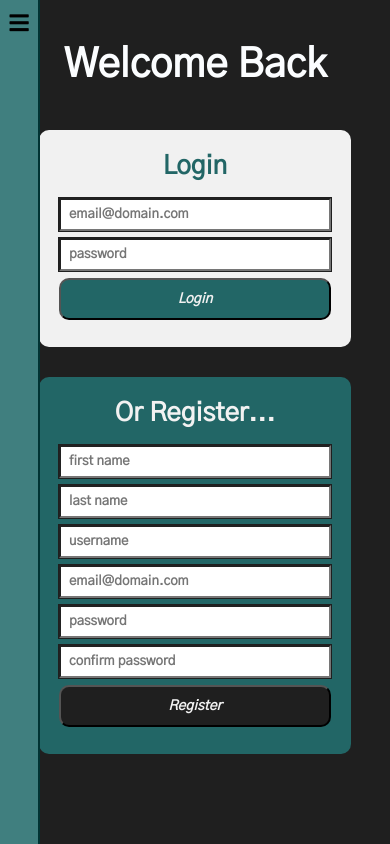
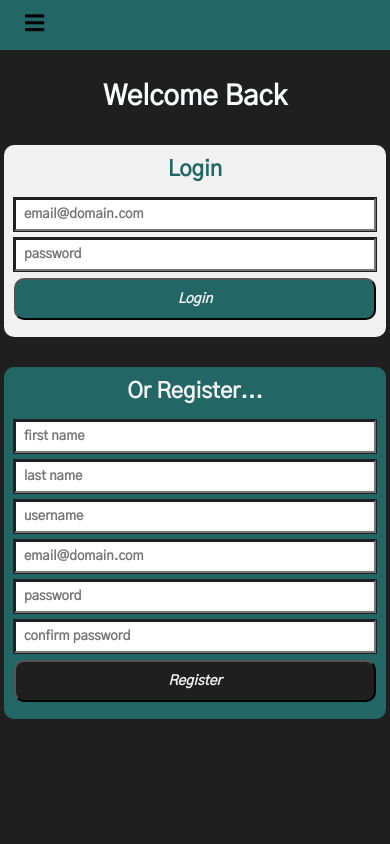
Before and after one commit to rezaa91/photo-gallery, a PHP site: page /login.php in a window 390 px wide. Run offline with PHP 8.4, Linux system fonts and the light colour scheme.

Commit message:
added media queries for responsiveness

```diff
--- a/src/css/base/base.css
+++ b/src/css/base/base.css
@@ -30,4 +30,9 @@ label{
 
 input{
     display:inline-block;
+    z-index:2;
 }
+
+a{
+    text-decoration:none;
+}
--- a/src/css/components/input.css
+++ b/src/css/components/input.css
@@ -4,6 +4,7 @@ input{
     box-shadow: 0px 0px 0px 1px rgb(31,31,31);
     color:rgb(31,31,31);
     font-weight:bold;
+    z-index:2;
 }
 
 input:focus{
@@ -13,9 +14,11 @@ input:focus{
 /*file images*/
 .file{
     box-shadow:none;
+    z-index:2;
 }
 
 textarea{
+    resize:none;
     padding:6px 8px;
     margin-bottom:7px;
     box-shadow: 0px 0px 0px 1px rgb(31,31,31);
--- a/src/css/layouts/containers.css
+++ b/src/css/layouts/containers.css
@@ -81,3 +81,34 @@
     font-size:12px;
     font-style:italic;
 }
+
+
+
+
+
+/*make containers responsive*/
+
+@media only screen and (max-width: 768px){
+    .offset{
+        padding:10px;
+        width:98%;
+    }
+}
+
+
+@media only screen and (max-width:576px){
+    .recent-panel{
+        width:100%;
+        margin: 10px auto;
+    }
+    .recent-title{
+        display:none;
+    }
+    .recent-img{
+        width:100%;
+        height:inherit;
+    }
+    .comment-wrapper{
+        height:200px;
+    }
+}
--- a/src/css/layouts/gallery.css
+++ b/src/css/layouts/gallery.css
@@ -6,10 +6,6 @@
 
 .panel-title{
     margin-bottom:5px;
-}
-
-.panel-link{
-
 }
 
 .panel-img{
@@ -21,3 +17,23 @@
 .panel-img:hover{
     opacity:0.9;
 }
+
+
+/*make gallery responsive*/
+@media only screen and (max-width: 768px){
+    .panel{
+        display:inline-block;
+        width:45%;
+    }
+    .panel-img{
+        width:200px;
+        height:inherit;
+    }
+}
+
+
+@media only screen and (max-width:576px){
+    .panel-title{
+        display:none;
+    }
+}
--- a/src/css/layouts/index.css
+++ b/src/css/layouts/index.css
@@ -1,8 +1,31 @@
 #index-wrapper header{
-    background-image:url('../../img/img-3.jpg');
+    background-image:url('../../img/img-5.jpg');
     background-attachment: fixed;
     background-size:cover;
     padding-top:150px;
     padding-bottom:150px;
     background-position:bottom;
 }
+
+#index-wrapper header h1{
+    font-size:60px;
+}
+
+
+
+/*make responsive*/
+
+@media only screen and (max-width: 768px){
+    #index-wrapper header h1{
+        font-size:40px;
+    }
+}
+
+@media only screen and (max-width: 576px){
+    #index-wrapper header h1{
+        font-size:32px;
+    }
+    #index-wrapper header h3{
+        font-size:20px;
+    }
+}
--- a/src/css/layouts/page-layout.css
+++ b/src/css/layouts/page-layout.css
@@ -2,6 +2,14 @@
 PAGE CONTENT
 */
 #content_wrapper{
-    float:right;
+    float:left;
     width:100%;
+    z-index:1;
 }
+
+@media only screen and (max-width:768px){
+    #content_wrapper{
+        width:100%;
+        margin-top:50px;
+    }
+}
--- a/src/css/layouts/sidebar.css
+++ b/src/css/layouts/sidebar.css
@@ -5,7 +5,6 @@ SIDE BAR styling
     float:left;
     height:100vh;
     position:fixed;
-    z-index: 1;
 }
 
 
@@ -45,7 +44,6 @@ SIDE BAR styling
 .nav-title a{
     color:#003333;
     text-decoration:none;
-    font-style:italic;
     font-size:18px;
 }
 .nav-title a:hover{
@@ -79,3 +77,42 @@ SIDE BAR styling
     bottom:0px;
     width:260px;
 }
+
+
+
+
+/*make responsive*/
+@media only screen and (max-width: 768px){
+    .sidebar-left{
+        background-color:inherit;
+        border-right:none;
+        height:50px;
+        width:100%;
+        background-color:#226666;
+        float:none;
+    }
+    .sidebar-left-icon{
+        text-align:left;
+        margin-left:20px;
+    }
+    .sidebar-container{
+        float:none;
+        clear:both;
+        height:auto;
+        width:100%;
+    }
+    .sidebar-right{
+        float:none;
+        clear:both;
+        width:100%;
+        height:auto;
+    }
+    .nav-title{
+        display:none;
+    }
+    #user-link{
+        position:relative;
+        width:100%;
+        background-color:#407f7f;
+    }
+}
--- a/src/css/variables/typography.css
+++ b/src/css/variables/typography.css
@@ -10,7 +10,7 @@
     font-size:26px;
 }
 
-.lead-text{
+.lead{
     font-size:24px;
 }
 
@@ -21,3 +21,29 @@
 .brand-font{
     font-family: 'Kaushan Script', cursive;
 }
+
+.header-font{
+    font-family: 'Abril Fatface', cursive;
+}
+
+.italic{
+    font-style: italic;
+}
+
+.pagination{
+    color:rgb(31,31,31);
+    font-weight:bold;
+}
+
+
+@media only screen and (max-width: 576px){
+    .header{
+        font-size:28px;
+    }
+    .sub-header{
+        font-size:22px;
+    }
+    .lead{
+        font-size:20px;
+    }
+}
```
